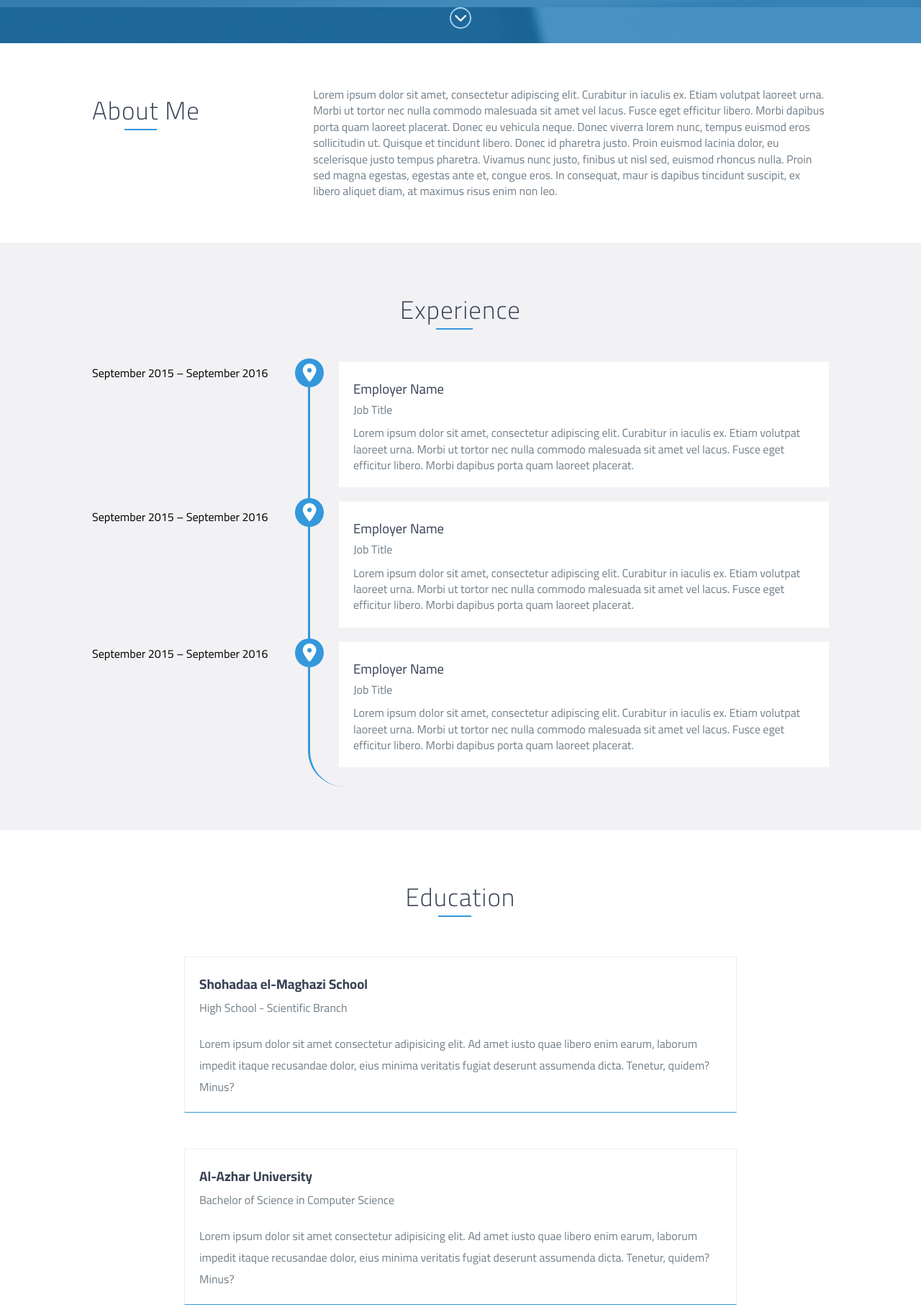
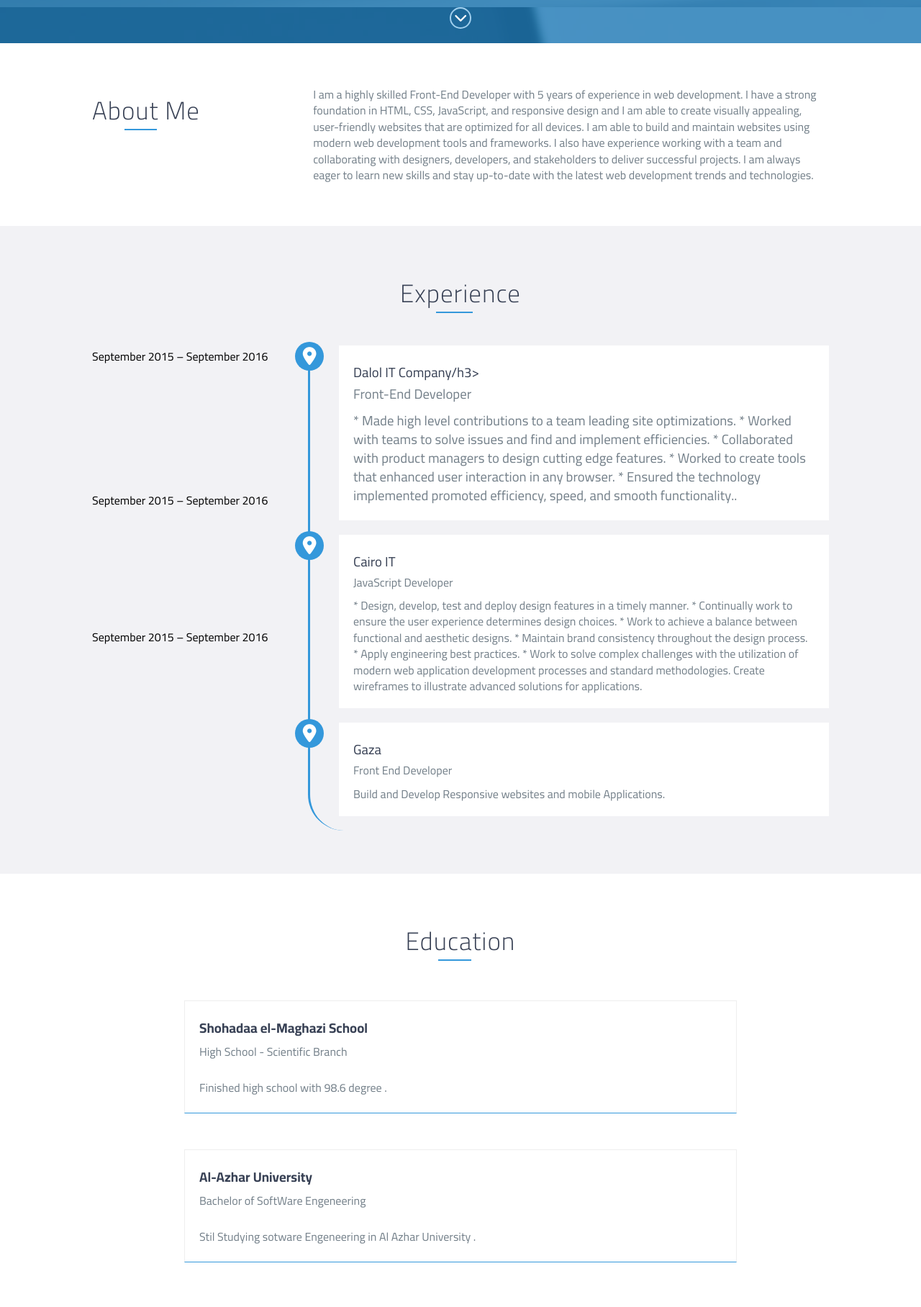
Before and after one commit to kamelmaher/portfolio, a plain HTML site: page index.html in a window 1280 px wide. Shown: the part 740-2556 px from the top of the page at 72% size. Drawn offline with Linux system fonts and the light colour scheme.

Commit message:
Update index.html

```diff
--- a/index.html
+++ b/index.html
@@ -44,15 +44,7 @@
         <div class="container">
             <div class="title"><h2>About Me</h2></div>
             <div class="text">
-                Lorem ipsum dolor sit amet, consectetur adipiscing elit. Curabitur in iaculis ex.
-                Etiam volutpat laoreet urna. Morbi ut tortor nec nulla commodo malesuada sit amet
-                vel lacus. Fusce eget efficitur libero. Morbi dapibus porta quam laoreet placerat.
-                Donec eu vehicula neque. Donec viverra lorem nunc, tempus euismod eros sollicitudin
-                ut. Quisque et tincidunt libero. Donec id pharetra justo. Proin euismod lacinia dolor,
-                eu scelerisque justo tempus pharetra. Vivamus nunc justo, finibus ut nisl sed, euismod
-                rhoncus nulla. Proin sed magna egestas, egestas ante et, congue eros. In consequat, maur
-                is dapibus tincidunt suscipit,
-                ex libero aliquet diam, at maximus risus enim non leo.
+                I am a highly skilled Front-End Developer with 5 years of experience in web development. I have a strong foundation in HTML, CSS, JavaScript, and responsive design and I am able to create visually appealing, user-friendly websites that are optimized for all devices. I am able to build and maintain websites using modern web development tools and frameworks. I also have experience working with a team and collaborating with designers, developers, and stakeholders to deliver successful projects. I am always eager to learn new skills and stay up-to-date with the latest web development trends and technologies.
             </div>
         </div>
     </section>
@@ -69,25 +61,38 @@
             </div>
             <div class="cards">
                 <div class="card">
-                    <h3>Employer Name</h3>
-                    <p>Job Title</p>
-                    <div class="desc">Lorem ipsum dolor sit amet, consectetur adipiscing elit. Curabitur in iaculis ex. Etiam volutpat laoreet urna. Morbi ut tortor nec nulla commodo malesuada sit amet vel lacus. Fusce eget efficitur libero. Morbi dapibus porta quam laoreet placerat.</div>
+                    <h3>Dalol IT Company/h3>
+                    <p>Front-End Developer</p>
+                    <div class="desc">
+                                * Made high level contributions to a team leading site optimizations.
+                                * Worked with teams to solve issues and find and implement efficiencies.
+                                * Collaborated with product managers to design cutting edge features.
+                                * Worked to create tools that enhanced user interaction in any browser.
+                                * Ensured the technology implemented promoted efficiency, speed, and smooth functionality..</div>
                     <div class="icon">
                         <i class="fa-solid fa-location-dot"></i>
                     </div>
                 </div>
                 <div class="card">
-                    <h3>Employer Name</h3>
-                    <p>Job Title</p>
-                    <div class="desc">Lorem ipsum dolor sit amet, consectetur adipiscing elit. Curabitur in iaculis ex. Etiam volutpat laoreet urna. Morbi ut tortor nec nulla commodo malesuada sit amet vel lacus. Fusce eget efficitur libero. Morbi dapibus porta quam laoreet placerat.</div>
+                    <h3>Cairo IT</h3>
+                    <p>JavaScript Developer</p>
+                    <div class="desc">
+                        * Design, develop, test and deploy design features in a timely manner.
+                        * Continually work to ensure the user experience determines design choices.
+                        * Work to achieve a balance between functional and aesthetic designs.
+                        * Maintain brand consistency throughout the design process.
+                        * Apply engineering best practices.
+                        * Work to solve complex challenges with the utilization of modern web application development processes and standard methodologies.
+                        Create wireframes to illustrate advanced solutions for applications.
+                    </div>
                     <div class="icon">
                         <i class="fa-solid fa-location-dot"></i>
                     </div>
                 </div>
                 <div class="card">
-                    <h3>Employer Name</h3>
-                    <p>Job Title</p>
-                    <div class="desc">Lorem ipsum dolor sit amet, consectetur adipiscing elit. Curabitur in iaculis ex. Etiam volutpat laoreet urna. Morbi ut tortor nec nulla commodo malesuada sit amet vel lacus. Fusce eget efficitur libero. Morbi dapibus porta quam laoreet placerat.</div>
+                    <h3>Gaza</h3>
+                    <p>Front End Developer</p>
+                    <div class="desc">Build and Develop Responsive websites and mobile Applications.</div>
                     <div class="icon">
                         <i class="fa-solid fa-location-dot"></i>
                     </div>
@@ -106,14 +111,14 @@
                 <h3>Shohadaa el-Maghazi School</h3>
                 <p>High School - Scientific Branch</p>
                 <div class="text">
-                    Lorem ipsum dolor sit amet consectetur adipisicing elit. Ad amet iusto quae libero enim earum, laborum impedit itaque recusandae dolor, eius minima veritatis fugiat deserunt assumenda dicta. Tenetur, quidem? Minus?
+                    Finished high school with 98.6 degree .
                 </div>
         </div>
         <div class="card">
             <h3>Al-Azhar University</h3>
-            <p>Bachelor of Science in Computer Science</p>
+            <p>Bachelor of SoftWare Engeneering</p>
             <div class="text">
-                Lorem ipsum dolor sit amet consectetur adipisicing elit. Ad amet iusto quae libero enim earum, laborum impedit itaque recusandae dolor, eius minima veritatis fugiat deserunt assumenda dicta. Tenetur, quidem? Minus?
+                Stil Studying sotware Engeneering in Al Azhar University .
             </div>
         </div>
     </div>
@@ -132,7 +137,7 @@
                 <div class="text">
                     <h3>Clairmy</h3>
                     <p>A website for a Business Company</p>
-                    <a href="#">View Project<i class="fa-solid fa-arrow-right"></i></a>
+                    <a href="https://kamelmaher.github.io/clairmy/">View Project<i class="fa-solid fa-arrow-right"></i></a>
                 </div>
             </div>
             <div class="card">
@@ -142,7 +147,7 @@
                 <div class="text">
                     <h3>Nine Zero</h3>
                     <p>A website for a Business Company </p>
-                    <a href="#">View Project<i class="fa-solid fa-arrow-right"></i></a>
+                    <a href="https://kamelmaher.github.io/NineZero/">View Project<i class="fa-solid fa-arrow-right"></i></a>
                 </div>
             </div>
             <div class="card">
@@ -162,7 +167,7 @@
                 <div class="text">
                     <h3>High Pixel</h3>
                     <p>A website for a photograohy company</p>
-                    <a href="#">View Project <i class="fa-solid fa-arrow-right"></i></a>
+                    <a href="https://kamelmaher.github.io/plantCare/">View Project <i class="fa-solid fa-arrow-right"></i></a>
                 </div>
             </div>
             <div class="card">
@@ -172,7 +177,7 @@
                 <div class="text">
                     <h3>X Security</h3>
                     <p>A website for a Security company</p>
-                    <a href="#">View Project <i class="fa-solid fa-arrow-right"></i></a>
+                    <a href="https://kamelmaher.github.io/X-security/">View Project <i class="fa-solid fa-arrow-right"></i></a>
                 </div>
             </div>
         </div>
```
